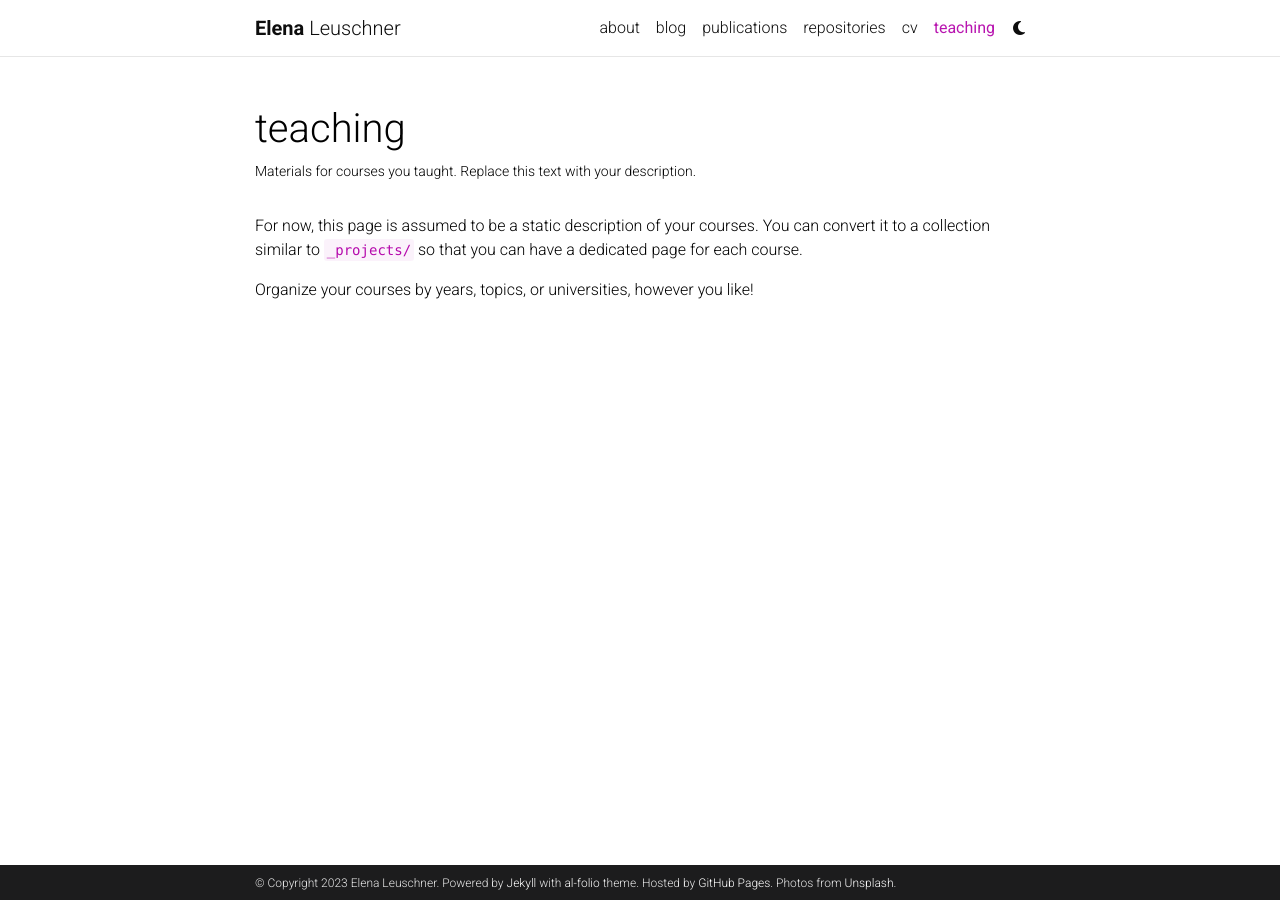
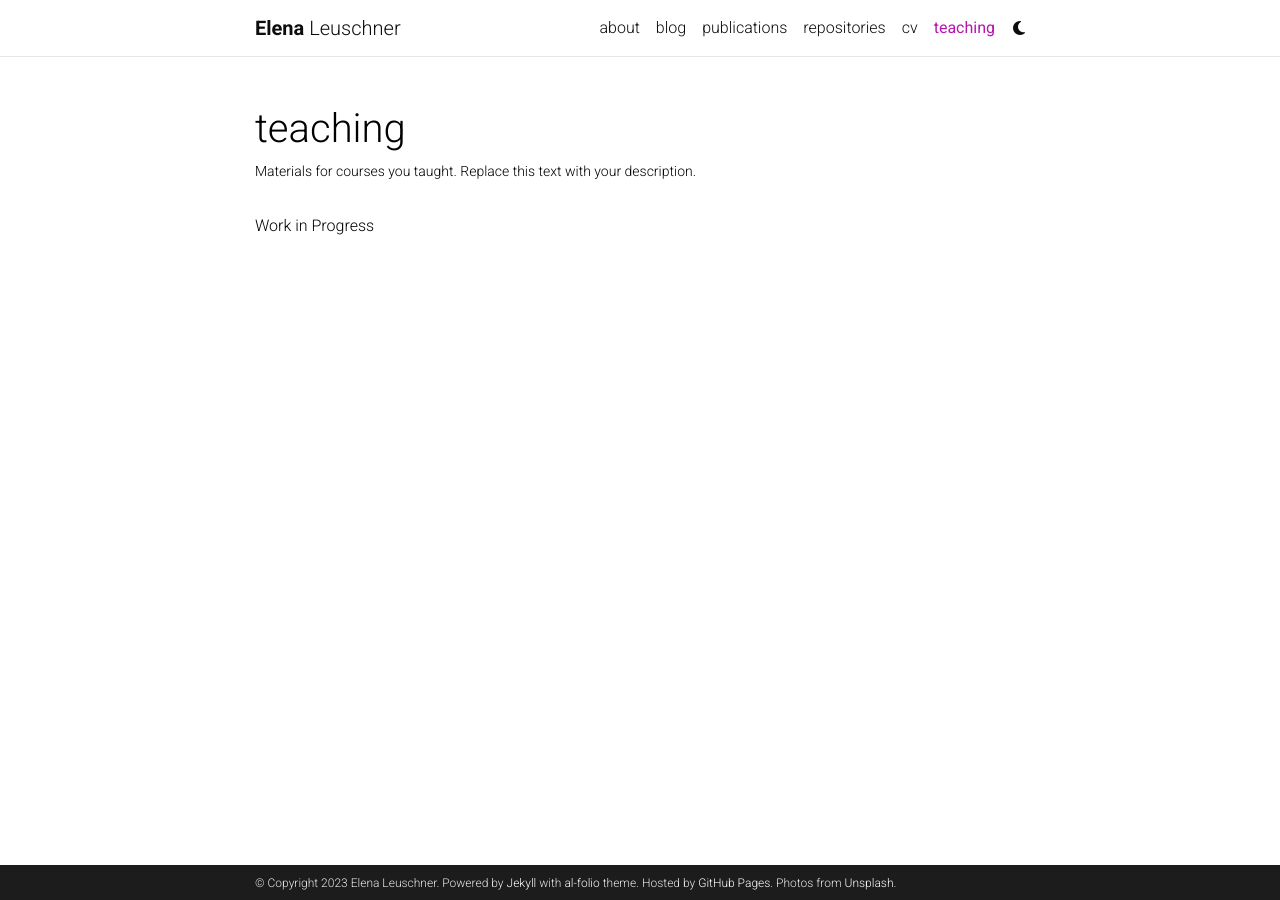
Before and after one commit to elenaleuschner/elenaleuschner.github.io, a Jekyll site: the page built from _pages/teaching.md, in a window 1280 px wide. Built offline with Jekyll 4.4.1, drawn with Linux system fonts in a browser that asks for light colours; comment, search, counter and statistics services are not loaded; a style sheet for code colours, icons or effects is not loaded.

Commit message:
Update teaching.md
Work in Progress for teaching page

```diff
--- a/_pages/teaching.md
+++ b/_pages/teaching.md
@@ -7,6 +7,4 @@ nav: true
 nav_order: 5
 ---
 
-For now, this page is assumed to be a static description of your courses. You can convert it to a collection similar to `_projects/` so that you can have a dedicated page for each course.
-
-Organize your courses by years, topics, or universities, however you like!
+Work in Progress
```
